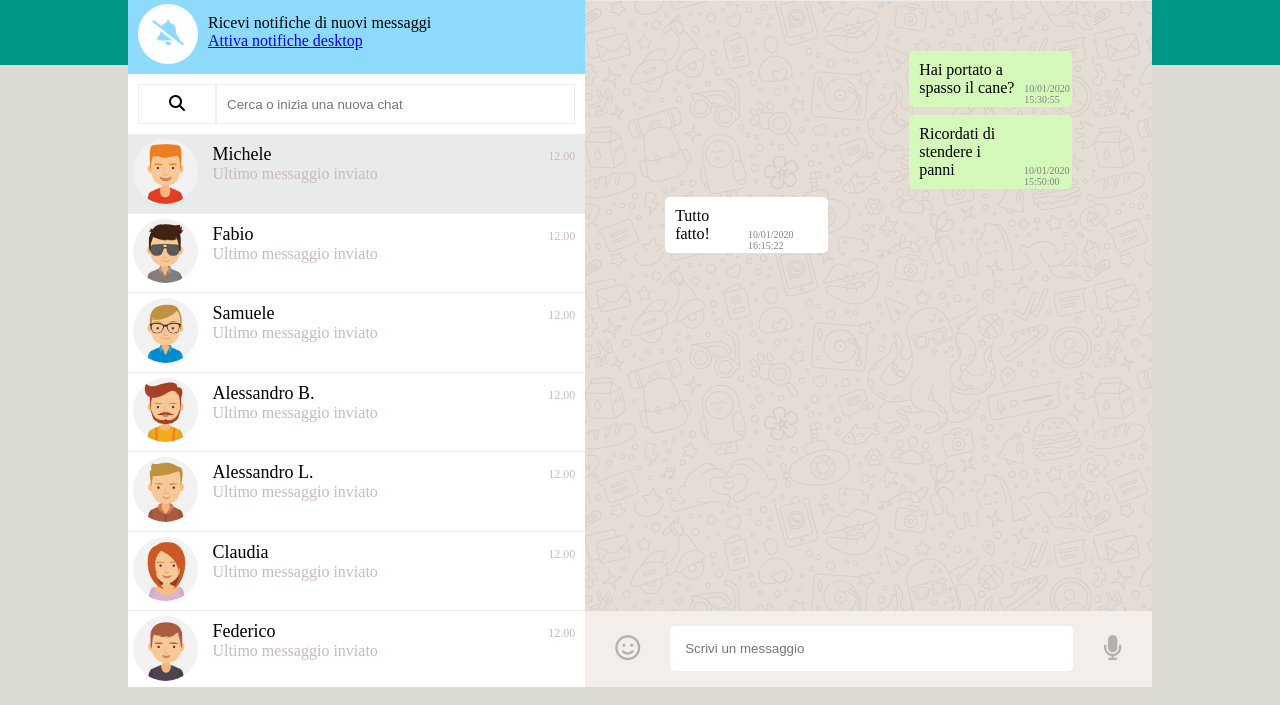
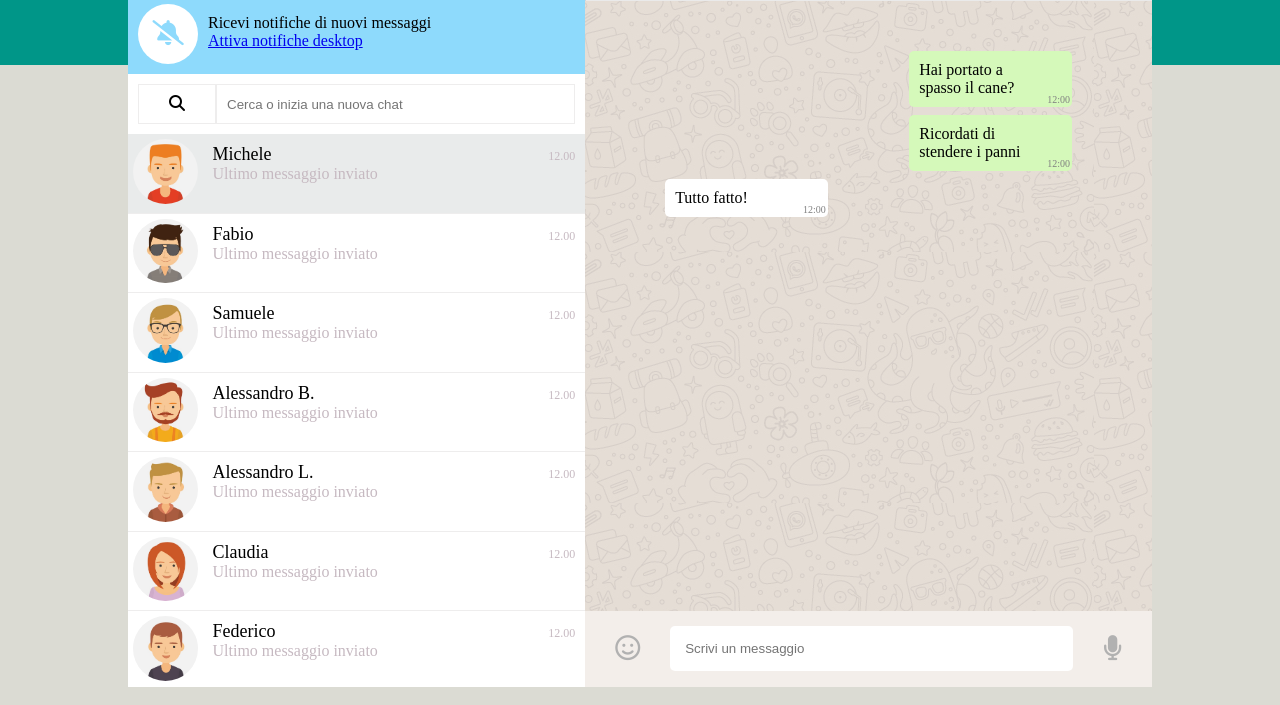
Before and after one commit to ClaudioAiello23/vue-boolzapp, a plain HTML site: page milestone4/index.html in a window 1280 px wide. Shown: the part 95-800 px from the top of the page. Drawn offline with nearby package versions, Linux system fonts and the light colour scheme.

Commit message:
impostato orario corrente x nuovo invio messaggio

```diff
--- a/milestone4/index.html
+++ b/milestone4/index.html
@@ -102,11 +102,13 @@
                 <div class="message_box flex" v-for="(mex, position) in contacts[selectedContact].messages">
                     <div v-if="mex.status === 'sent'" class="my_mex_box flex">
                         <div class="my_mex">{{ mex.message }}</div>
-                        <div class="time_message">{{ mex.date }}</div>
+                        <div v-if="mex.date === this.newTimeMex()" class="time_message">{{ newTimeMex() }}</div>
+                        <div v-else class="time_message">12:00</div>
                     </div>
                     <div v-else class="contact_mex_box flex">
                         <div class="contact_mex">{{ mex.message }}</div>
-                        <div class="time_message">{{ mex.date }}</div>
+                        <div v-if="mex.date === this.newTimeMex()" class="time_message">{{ newTimeMex() }}</div>
+                        <div v-else class="time_message">12:00</div>
                     </div>
                 </div>
             </section>
--- a/milestone4/js/main.js
+++ b/milestone4/js/main.js
@@ -180,7 +180,10 @@ createApp({
     },
 
     methods:{
-
+        /*Funzione newTimeMex che dichiara la variabile Data() di JS, e
+        crea nuova variabile 'time' che estrapola l'ora e i minuti; funzione
+        utilizzata per mostrare l'orario corrente di invio di un nuovo
+        messaggio. Richiamata nelle successive funzioni addMessage/addReceived*/
         newTimeMex() {
             let data = new Date();
             let time;
```
Also changed, not shown: 1 other file.
